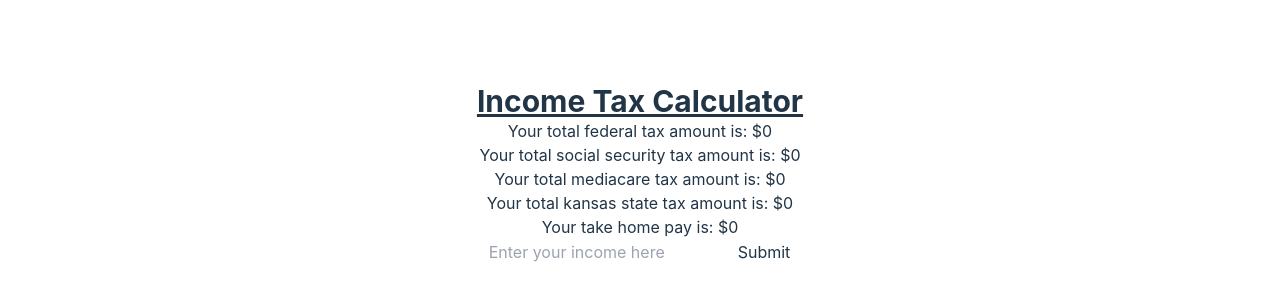
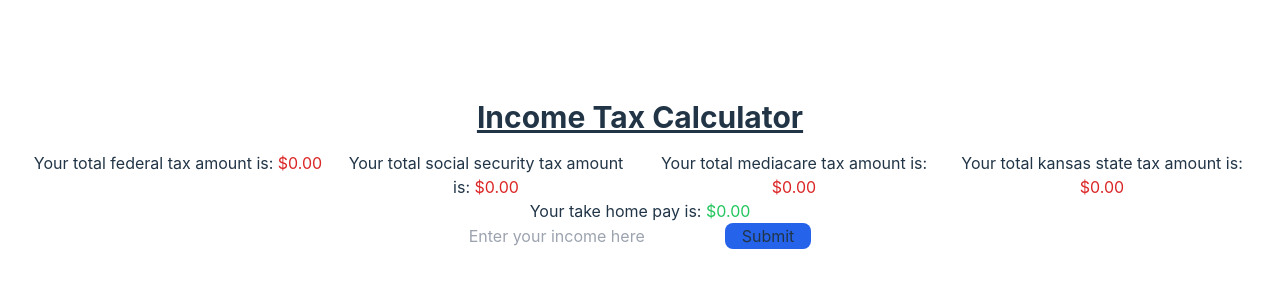
Before and after one commit to TyrinH/income-tax-calculator, a Vue app: page / in a window 1280 px wide. Shown: the part 226-526 px from the top of the page. Built offline with nearby package versions, Linux system fonts and the light colour scheme.

Commit message:
Formatting for currency added, importing tax calculation to shorten file, lastly styled subtracted values in red and total take home in green

```diff
--- a/src/components/incomeTaxForm.vue
+++ b/src/components/incomeTaxForm.vue
@@ -1,6 +1,6 @@
 <script lang="ts" setup>
-import { ref } from 'vue'
-import { getFederalTaxAmount } from '../Helpers/federalTaxCalc.js'
+import { ref, computed } from 'vue'
+import { getFederalTaxAmount, getStateTaxAmount } from '../Helpers/federalTaxCalc.js'
 
 const text = ref('')
 const totalFederalTax = ref(0)
@@ -8,31 +8,12 @@ const totalSocialSecurityTax = ref(0)
 const totalMedicareTax = ref(0)
 const takeHomePay = ref(0)
 const totalStateTax = ref(0)
+const displayPay = ref('')
 function calcIncome () {
   const standardDeduction2021 = 12550
   const income = (parseInt(text.value) - standardDeduction2021)
   const incomeTax = getFederalTaxAmount(income)
-
-  let stateIncomeTax = 0
-  if (income > 0 && income <= 15000) {
-    if (income - 15000 === 0) {
-      stateIncomeTax = 465
-    } else {
-      stateIncomeTax = (income * 0.031)
-    }
-  } else if (income > 15000 && income <= 30000) {
-    if (income - 30000 === 0) {
-      stateIncomeTax = 930
-    } else {
-      stateIncomeTax = (income * 0.0525) + 465
-    }
-  } else if (income > 30000) {
-    if (income - 30000 === 0) {
-      stateIncomeTax = 1252.50
-    } else {
-      stateIncomeTax = (income * 0.057) + 1252.50
-    }
-  }
+  const stateIncomeTax = getStateTaxAmount(income)
 
   const socialSecurityTax = income * 0.062
   const medicareTax = income * 0.0145
@@ -40,21 +21,51 @@ function calcIncome () {
   totalSocialSecurityTax.value = socialSecurityTax
   totalMedicareTax.value = medicareTax
   totalStateTax.value = stateIncomeTax
-  takeHomePay.value = Math.round(((income - incomeTax - socialSecurityTax - medicareTax - stateIncomeTax) + standardDeduction2021))
+  takeHomePay.value = ((income - incomeTax - socialSecurityTax - medicareTax - stateIncomeTax) + standardDeduction2021)
+  displayPay.value = currencyFormatter.format(takeHomePay.value)
 }
+const currencyFormatter = new Intl.NumberFormat('en-US', {
+  style: 'currency',
+  currency: 'USD',
+  minimumFractionDigits: 2
+})
+
+const filteredTakeHome = computed(() => {
+  return currencyFormatter.format(takeHomePay.value)
+})
+
+const filteredFederalTax = computed(() => {
+  return currencyFormatter.format(totalFederalTax.value)
+})
+
+const filteredTotalSocialSecurityTax = computed(() => {
+  return currencyFormatter.format(totalSocialSecurityTax.value)
+})
+
+const filteredTotalMedicareTax = computed(() => {
+  return currencyFormatter.format(totalMedicareTax.value)
+})
+
+const filteredTotalSalesTax = computed(() => {
+  return currencyFormatter.format(totalStateTax.value)
+})
 </script>
 
 <template>
+  <h1 class="text-3xl font-bold underline pb-4">Income Tax Calculator</h1>
+  <div class="grid grid-cols-4 gap-4">
+    <h2 class="">Your total federal tax amount is: <span class=" text-red-600"> {{ filteredFederalTax }}</span></h2>
+    <h2>Your total social security tax amount is: <span class=" text-red-600">{{ filteredTotalSocialSecurityTax }}</span></h2>
+    <h2>Your total mediacare tax amount is: <span class=" text-red-600">{{ filteredTotalMedicareTax }}</span></h2>
+    <h2>Your total kansas state tax amount is: <span class=" text-red-600">{{ filteredTotalSalesTax }}</span></h2>
+  </div>
   <div>
-    <h1 class="text-3xl font-bold underline">Income Tax Calculator</h1>
-    <h2>Your total federal tax amount is: ${{ totalFederalTax }}</h2>
-    <h2>Your total social security tax amount is: ${{ totalSocialSecurityTax }}</h2>
-    <h2>Your total mediacare tax amount is: ${{ totalMedicareTax }}</h2>
-    <h2>Your total kansas state tax amount is: ${{ totalStateTax }}</h2>
-    <h2>Your take home pay is: ${{ takeHomePay }}</h2>
+    <h2>Your take home pay is: <span class=" text-green-500 ">{{ filteredTakeHome }}</span></h2>
   </div>
-    <form action="">
-        <input v-model="text" type="text" placeholder="Enter your income here">
-        <button type="button" @click.prevent="calcIncome">Submit</button>
+  <div>
+      <form action="">
+        <input class=" pr-2" v-model="text" type="text" placeholder="Enter your income here">
+        <button class=" pl-4 pr-4 bg-blue-600" type="button" @click.prevent="calcIncome">Submit</button>
     </form>
+  </div>
 </template>
```
